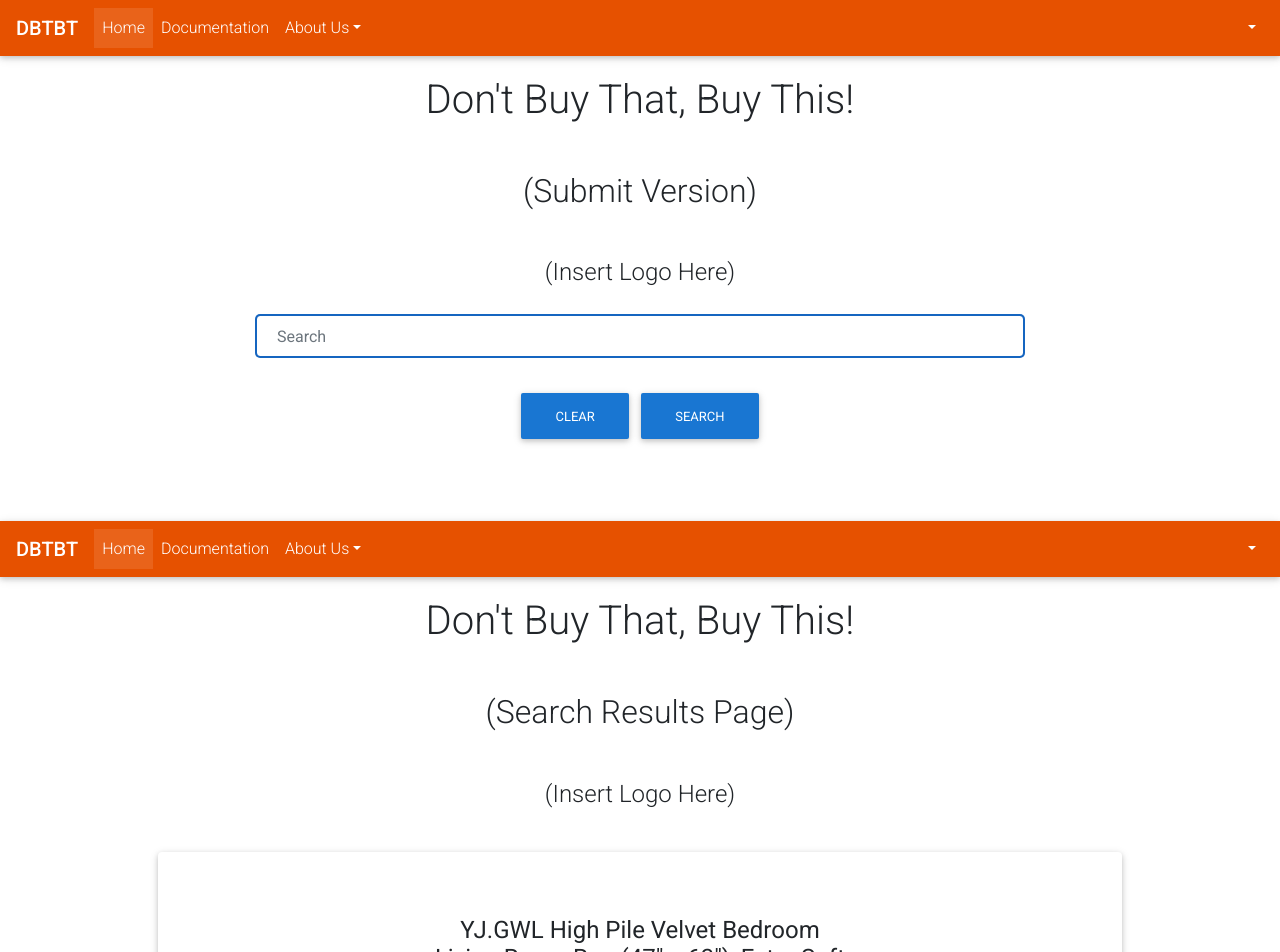
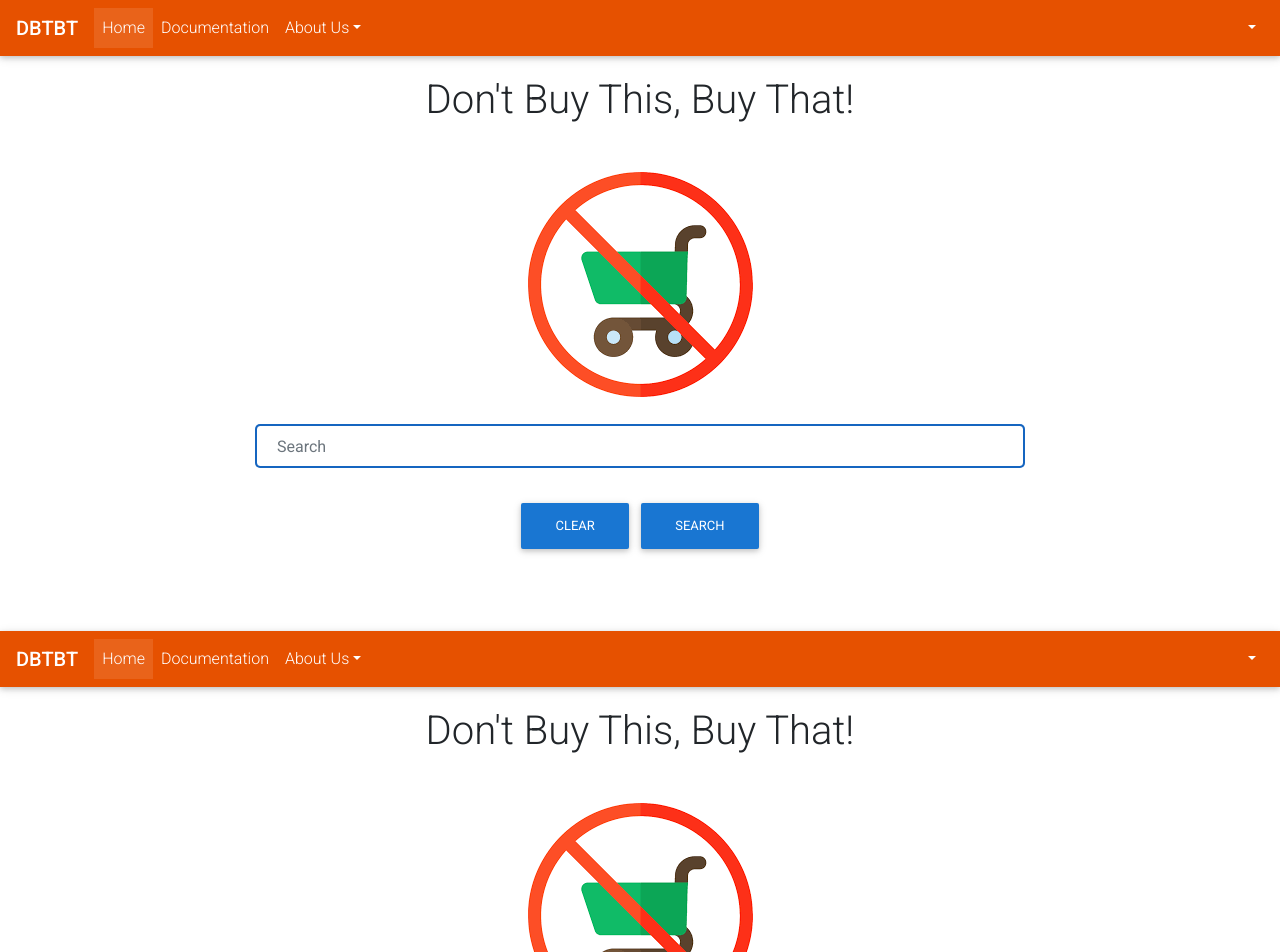
Before and after one commit to cdaher3/DBTBT, a React (Create React App) app in the folder dbtbt-frontend/: page / in a window 1280 px wide. Shown: the top 952 px of the page. Built offline with nearby package versions, Linux system fonts and the light colour scheme.

Commit message:
Logo and small edits

```diff
--- a/dbtbt-frontend/src/Search.js
+++ b/dbtbt-frontend/src/Search.js
@@ -18,6 +18,7 @@ import DocsLink from "./components/docsLink";
 import SectionContainer from "./components/sectionContainer";
 import "./Search.css";
 import NavbarPage from './NavbarPage';
+import logo from "./dbtbtlogo.png";
 
 export default class Search extends React.Component {
   constructor(props) {
@@ -48,7 +49,7 @@ export default class Search extends React.Component {
       <div>
         <NavbarPage />
         <h1> Don't Buy That, Buy This!</h1>
-        <h4> (Insert Logo Here)</h4>
+        <h4><img src = {logo} alt = "DBTBT Logo"></img></h4>
 
       <div className="active-orange-4 active-blue-3 mb-3">
         <form>
--- a/dbtbt-frontend/src/SearchResults.js
+++ b/dbtbt-frontend/src/SearchResults.js
@@ -24,6 +24,7 @@ import SectionContainer from "./components/sectionContainer";
 import "./Search.css";
 import NavbarPage from "./NavbarPage";
 import Carpet from "./carpet.json";
+import logo from "./dbtbtlogo.png";
 
 export default class SearchResults extends React.Component {
   constructor(props) {
@@ -44,9 +45,9 @@ export default class SearchResults extends React.Component {
     return (
       <div>
         <NavbarPage />
-        <h1> Don't Buy That, Buy This!</h1>
-        <h2>(Search Results Page)</h2>
-        <h4> (Insert Logo Here)</h4>
+        <h1> Don't Buy This, Buy That!</h1>
+        <h2><img src = {logo} alt = "DBTBT Logo"></img></h2>
+        <h4> (Search Results Page)</h4>
 
         {/* {carpet.map((item, index)) => {
                     return <h1>{item[index].asin}</h1>
--- a/dbtbt-frontend/src/Submit.js
+++ b/dbtbt-frontend/src/Submit.js
@@ -18,6 +18,7 @@ import DocsLink from "./components/docsLink";
 import SectionContainer from "./components/sectionContainer";
 import "./Search.css";
 import NavbarPage from "./NavbarPage";
+import logo from "./dbtbtlogo.png";
 
 export default class Submit extends React.Component {
   constructor(props) {
@@ -67,9 +68,8 @@ export default class Submit extends React.Component {
     return (
       <div>
         <NavbarPage />
-        <h1> Don't Buy That, Buy This!</h1>
-        <h2>(Submit Version)</h2>
-        <h4> (Insert Logo Here)</h4>
+        <h1> Don't Buy This, Buy That!</h1>
+        <h2> <img src = {logo} alt = "DBTBT Logo"></img></h2>
         <div className="active-orange-4 active-blue-3 mb-3">
           <form onSubmit={this.onFormSubmit}>
             <input
```
Also changed, not shown: dbtbt-frontend/src/dbtbtlogo.png (added).
